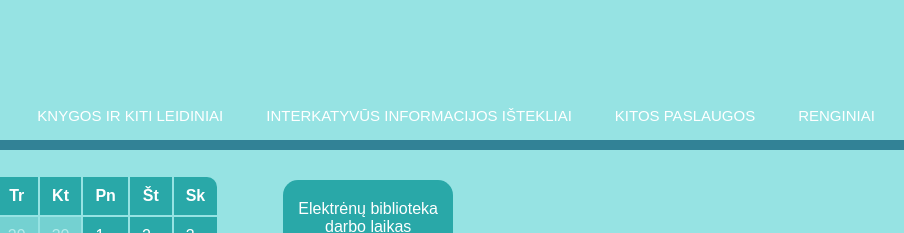
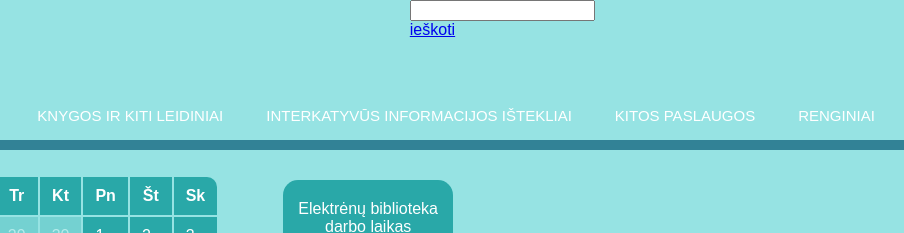
Before and after one commit to mantodinas/ESVB-web-example, a plain HTML site: page index.html in a window 1280 px wide. Shown: the top 233 px of the page, 131-1035 px from the left. Drawn offline with Linux system fonts and the light colour scheme.

Commit message:
search added

```diff
--- a/index.html
+++ b/index.html
@@ -14,6 +14,11 @@
             <div class="navbar-top"><!--------navbar-top----START-->
                 <div class="logo">
                     <img src="img/ESVB-LOGO.png">
+                </div>
+
+                <div class="search">
+                    <input class="search-input" type="text">
+                    <a href="#" class="search-btn">ieškoti</a>
                 </div>
 
                 <div class="icons">
--- a/scss/_top-navbar.scss
+++ b/scss/_top-navbar.scss
@@ -9,6 +9,18 @@
         img {
             margin-top: 10px;
             width: 80px;
+        }
+    }
+
+    .search {
+        display: flex;
+        flex-direction: row;
+        .search-input {
+            height: 50px;
+        }
+
+        .search-btn {
+
         }
     }
 
```
